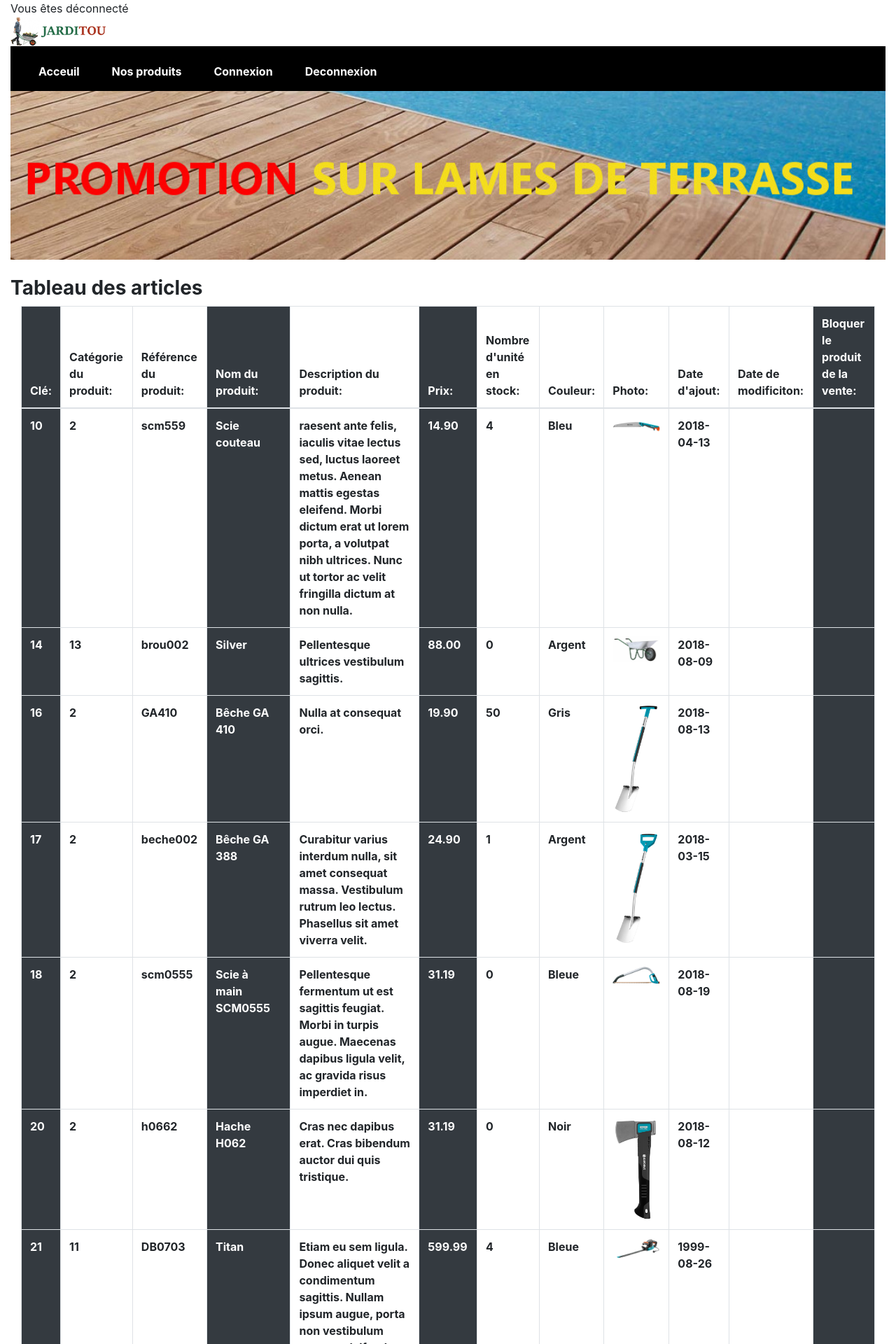
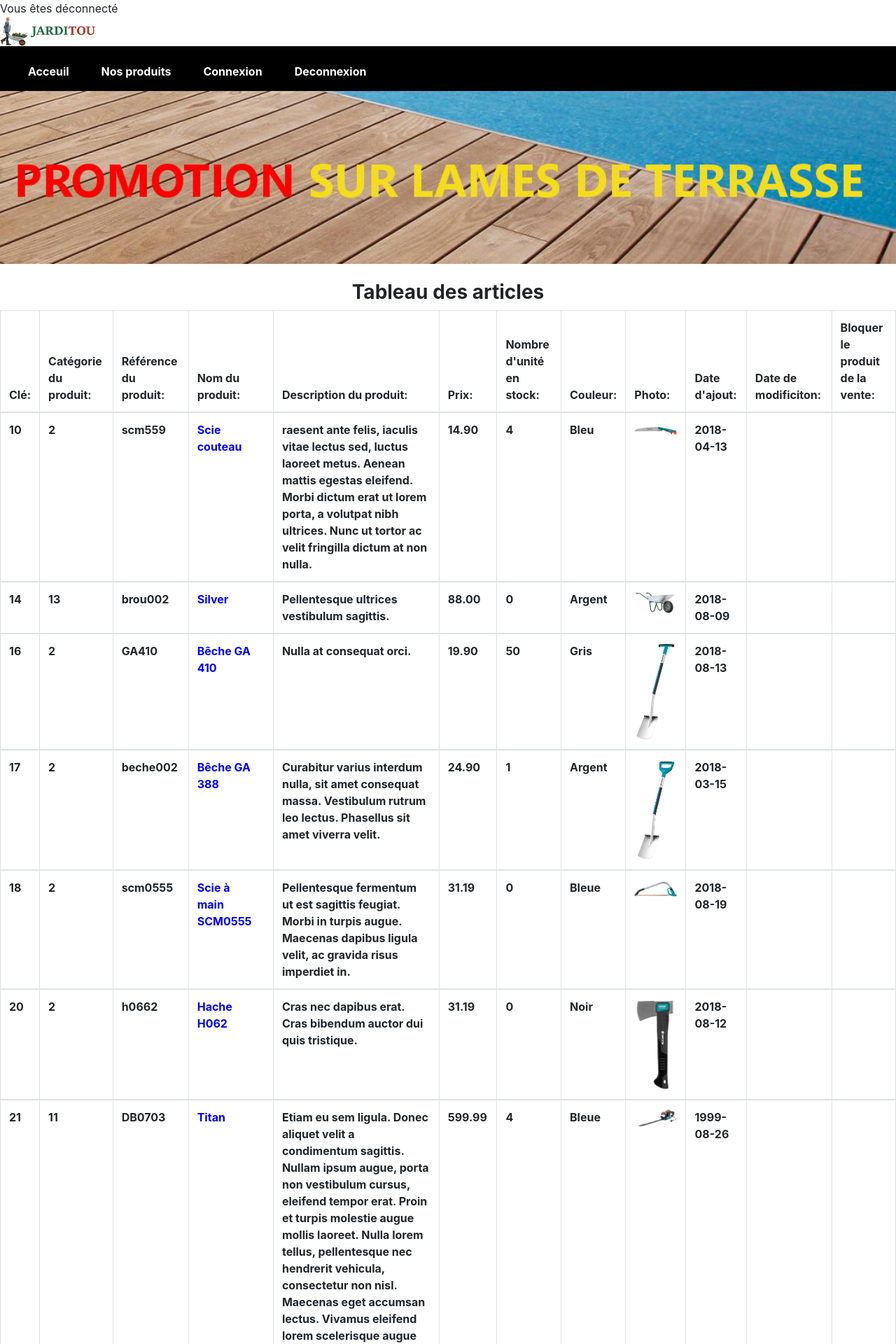
Before and after one commit to 3unjung/projet, a PHP site: page /jarditou/views/table.php in a window 1280 px wide. Shown: the top 1920 px of the page at 70% size. Run offline with PHP 8.4, Linux system fonts and the light colour scheme; data comes from the database, SQL or seed files in the repository.

Commit message:
pour greg :p

```diff
--- a/assets/css/style.css
+++ b/assets/css/style.css
@@ -4,6 +4,11 @@ nav {
 
     width: 100%;
 
+}
+
+.img-fluid {
+    max-width: auto;
+    max-height: 200px;
 }
 
 nav ul,
@@ -13,7 +18,7 @@ a {
     list-style-type: none;
     display: flex;
     margin-right: 15px;
-    color: white;
+    color: blue;
 }
 
 .navbar-toggler
@@ -44,7 +49,7 @@ a:hover {
 a:visited {
 
     text-decoration: none;
-    color: white;
+    color: blue;
 }
 
 /* banière promotion */
@@ -53,9 +58,12 @@ a:visited {
 }
 
 /* media queries */
-@media screen and (max-width: 700px) {  /* ecran inferieur à 700px */
+@media screen and (max-width: 700px) {
+
+    /* ecran inferieur à 700px */
     #promotion_jarditou {
-        display: none; /* retire la promotion de jarditou */
+        display: none;
+        /* retire la promotion de jarditou */
     }
 
     #acceuil {
--- a/controllers/connexion.php
+++ b/controllers/connexion.php
@@ -4,7 +4,7 @@ if (!function_exists("connexionBase")) {
   function connexionBase()
   {
      // Paramètre de connexion serveur
-     $host = "localhost:3308";
+     $host = "localhost:3306";
      $login= "root";     // Votre loggin d'accès au serveur de BDD
      $password="";    // Le Password pour vous identifier auprès du serveur
      $base = "Jarditou";    // La bdd avec laquelle vous voulez travailler
--- a/views/table.php
+++ b/views/table.php
@@ -24,60 +24,64 @@
 </head>
 
 <body>
-  <div class="container-fluid">
   <!--contenaire parent qui prend tout le header de la page soit 900px-->
   <?php include("./headermvc.php"); ?> <br>
 
 
   <!--Tableau des articles-->
+  <div class="text-center">
     <h3><strong>Tableau des articles</strong></h3>
-    <div class="table-responsive-col-xs=12 col-sm=12 col-md-12">
+
+  </div>
 
   <table class="table table-bordered">
     <thead>
       <tr>
-            <th class="table-dark" scope="col">Clé:</th>
+        <th scope="col">Clé:</th>
         <th scope="col">Catégorie du produit:</th>
         <th scope="col">Référence du produit:</th>
-            <th class="table-dark" scope="col">Nom du produit:</th>
+        <th scope="col">Nom du produit:</th>
         <th scope="col">Description du produit:</th>
-            <th class="table-dark" scope="col">Prix:</th>
+        <th scope="col">Prix:</th>
         <th scope="col">Nombre d'unité en stock:</th>
         <th scope="col">Couleur:</th>
         <th scope="col">Photo:</th>
         <th scope="col">Date d'ajout:</th>
         <th scope="col">Date de modificiton:</th>
-            <th class="table-dark" scope="col">Bloquer le produit de la vente:</th>
+        <th scope="col">Bloquer le produit de la vente:</th>
       </tr>
     </thead>
 
     <?php foreach ($produit as $key) { ?>
+      <tbody>
+        <tr>
 
-          <td class="table-dark" scrope="row"><?= $key->pro_id; ?></td>
+          <td scrope="row"><?= $key->pro_id; ?></td>
 
           <td scrope="row"><?= $key->pro_cat_id; ?></td>
 
           <td scrope="row"><?= $key->pro_ref; ?></td>
 
-          <td class="table-dark" scope="row"><a href="./page.php?pro_id=<?= $key->pro_id; ?>"><?= $key->pro_libelle; ?></a></td>
+          <td scope="row"><a href="./page.php?pro_id=<?= $key->pro_id; ?>"><?= $key->pro_libelle; ?></a></td>
 
           <td scrope="row"><?= $key->pro_description; ?></td>
 
-          <td class="table-dark" scope="row"><?= $key->pro_prix; ?></td>
+          <td scope="row"><?= $key->pro_prix; ?></td>
 
           <td scrope="row"><?= $key->pro_stock; ?></td>
 
           <td scrope="row"><?= $key->pro_couleur; ?></td>
 
-          <td scope="row"><img class="img-fluid" src="../assets/img/<?= $key->pro_photo ?>"> </td>
+          <td scope="row"><img class="img-fluid" src="../assets/img/<?= $key->pro_photo ?>"></td>
 
           <td scrope="row"><?= $key->pro_d_ajout; ?></td>
 
           <td scrope="row"><?= $key->pro_d_modif; ?></td>
 
-          <td class="table-dark" scrope="row"><?= $key->pro_bloque; ?></td>
+          <td scrope="row"><?= $key->pro_bloque; ?></td>
 
         </tr>
+      </tbody>
 
     <?php
     }
```
Also changed, not shown: views/page.php (+5 -5 lines), assets/img/92485f28397b39118c2a4b4b6d5946ba.jpg (added). Lines whose indentation alone changed are shown as unchanged.
